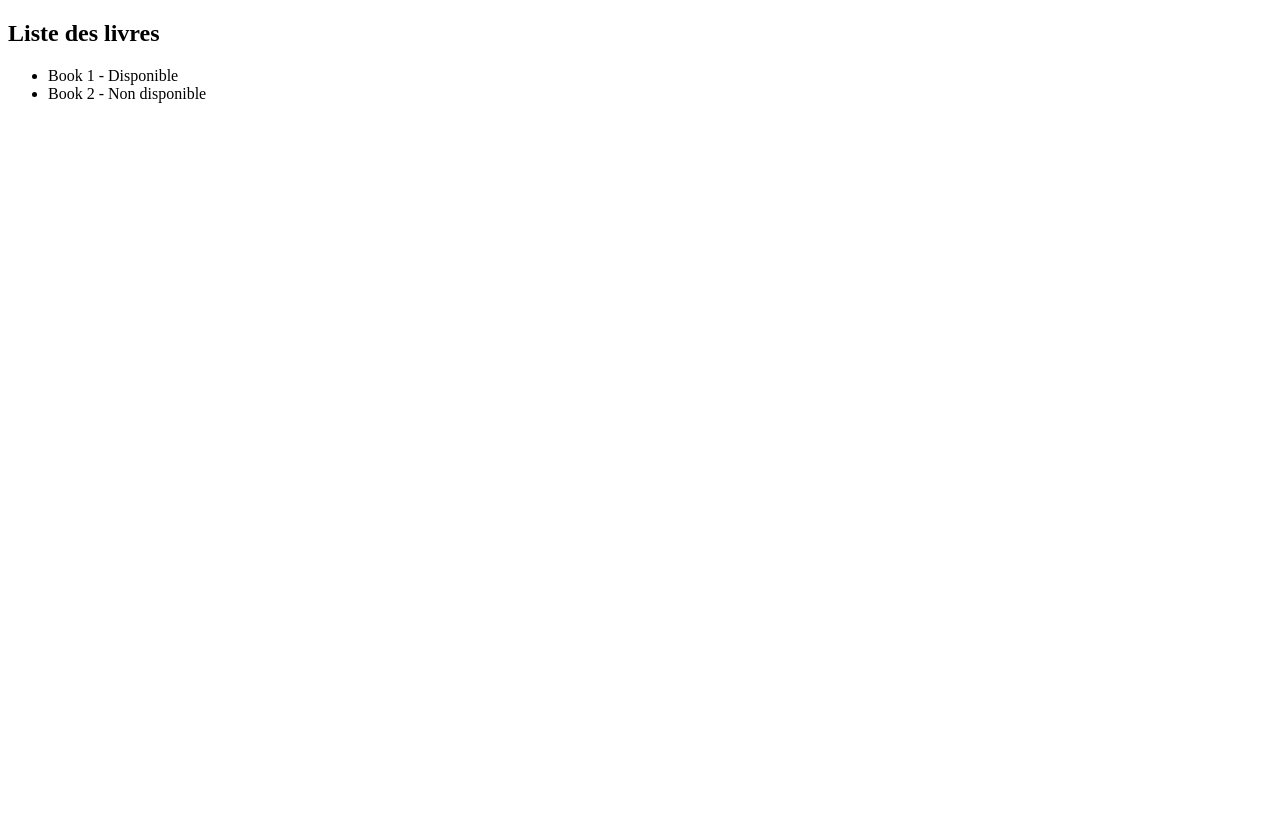
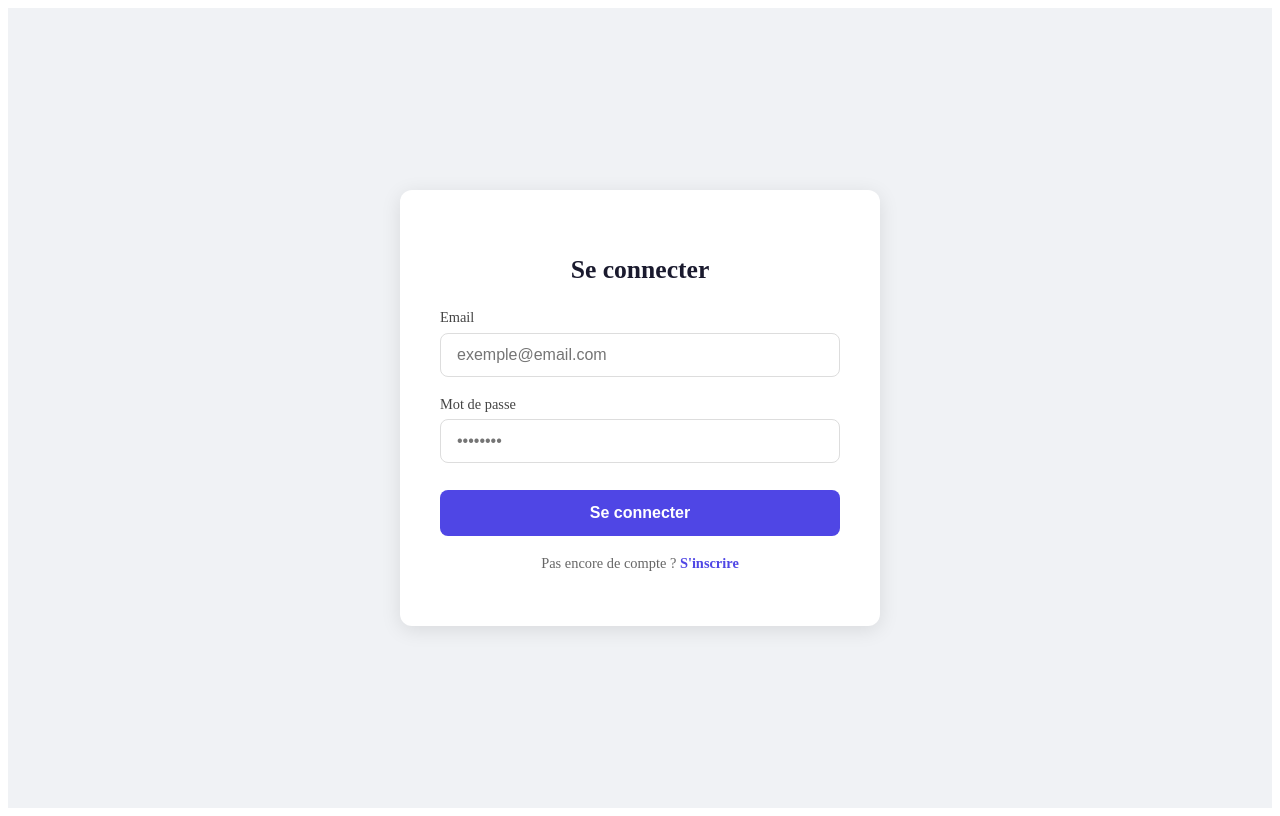
Before and after one commit to douae-boufnar/Projet-Linux, an Angular app in the folder frontend/: page /login in a window 1280 px wide. Before the commit this address led to /. Built offline with nearby package versions, Linux system fonts and the light colour scheme.

Commit message:
first push

```diff
--- a/frontend/src/app/app.config.ts
+++ b/frontend/src/app/app.config.ts
@@ -1,11 +1,13 @@
 import { ApplicationConfig, provideBrowserGlobalErrorListeners } from '@angular/core';
 import { provideRouter } from '@angular/router';
+import { provideHttpClient } from '@angular/common/http';
 
 import { routes } from './app.routes';
 
 export const appConfig: ApplicationConfig = {
   providers: [
     provideBrowserGlobalErrorListeners(),
-    provideRouter(routes)
+    provideRouter(routes),
+    provideHttpClient()
   ]
 };
--- a/frontend/src/app/app.routes.ts
+++ b/frontend/src/app/app.routes.ts
@@ -1,3 +1,9 @@
 import { Routes } from '@angular/router';
+import { LoginComponent } from './pages/login/login';
+import { BookListComponent } from './pages/book-list/book-list';
 
-export const routes: Routes = [];
+export const routes: Routes = [
+  { path: '', redirectTo: 'login', pathMatch: 'full' },
+  { path: 'login', component: LoginComponent },
+  { path: 'books', component: BookListComponent },
+];
--- a/frontend/src/app/app.ts
+++ b/frontend/src/app/app.ts
@@ -1,10 +1,10 @@
 import { Component } from '@angular/core';
-import { BookListComponent } from './pages/book-list/book-list';
+import { RouterOutlet } from '@angular/router';
 
 @Component({
   selector: 'app-root',
   standalone: true,
-  imports: [BookListComponent],
-  templateUrl: './app.html'
+  imports: [RouterOutlet],
+  template: '<router-outlet />'
 })
 export class App {}
--- /dev/null
+++ b/frontend/src/app/pages/login/login.css
@@ -0,0 +1,100 @@
+.login-wrapper {
+  min-height: 100vh;
+  display: flex;
+  align-items: center;
+  justify-content: center;
+  background-color: #f0f2f5;
+}
+
+.login-card {
+  background: #ffffff;
+  padding: 2.5rem;
+  border-radius: 12px;
+  box-shadow: 0 4px 20px rgba(0, 0, 0, 0.1);
+  width: 100%;
+  max-width: 400px;
+}
+
+.login-title {
+  text-align: center;
+  margin-bottom: 1.5rem;
+  font-size: 1.6rem;
+  font-weight: 700;
+  color: #1a1a2e;
+}
+
+.form-group {
+  margin-bottom: 1.2rem;
+}
+
+.form-group label {
+  display: block;
+  margin-bottom: 0.4rem;
+  font-size: 0.9rem;
+  color: #444;
+  font-weight: 500;
+}
+
+.form-input {
+  width: 100%;
+  padding: 0.75rem 1rem;
+  border: 1.5px solid #ddd;
+  border-radius: 8px;
+  font-size: 1rem;
+  transition: border-color 0.2s;
+  box-sizing: border-box;
+}
+
+.form-input:focus {
+  outline: none;
+  border-color: #4f46e5;
+}
+
+.btn-login {
+  width: 100%;
+  padding: 0.85rem;
+  background-color: #4f46e5;
+  color: white;
+  border: none;
+  border-radius: 8px;
+  font-size: 1rem;
+  font-weight: 600;
+  cursor: pointer;
+  transition: background-color 0.2s;
+  margin-top: 0.5rem;
+}
+
+.btn-login:hover:not(:disabled) {
+  background-color: #4338ca;
+}
+
+.btn-login:disabled {
+  opacity: 0.6;
+  cursor: not-allowed;
+}
+
+.error-message {
+  background-color: #fee2e2;
+  color: #dc2626;
+  padding: 0.75rem 1rem;
+  border-radius: 8px;
+  margin-bottom: 1rem;
+  font-size: 0.9rem;
+}
+
+.register-link {
+  text-align: center;
+  margin-top: 1.2rem;
+  font-size: 0.9rem;
+  color: #666;
+}
+
+.register-link a {
+  color: #4f46e5;
+  text-decoration: none;
+  font-weight: 600;
+}
+
+.register-link a:hover {
+  text-decoration: underline;
+}
--- /dev/null
+++ b/frontend/src/app/pages/login/login.html
@@ -0,0 +1,49 @@
+<!DOCTYPE html>
+<div class="login-wrapper">
+  <div class="login-card">
+    <h3 class="login-title">Se connecter</h3>
+
+    <!-- Message d'erreur -->
+    <div *ngIf="errorMessage" class="error-message">
+      {{ errorMessage }}
+    </div>
+
+    <!-- Champ Email -->
+    <div class="form-group">
+      <label for="email">Email</label>
+      <input
+        type="email"
+        id="email"
+        [(ngModel)]="email"
+        placeholder="exemple@email.com"
+        class="form-input"
+      />
+    </div>
+
+    <!-- Champ Mot de passe -->
+    <div class="form-group">
+      <label for="password">Mot de passe</label>
+      <input
+        type="password"
+        id="password"
+        [(ngModel)]="password"
+        placeholder="••••••••"
+        class="form-input"
+      />
+    </div>
+
+    <!-- Bouton Connexion -->
+    <button
+      class="btn-login"
+      (click)="login()"
+      [disabled]="loading"
+    >
+      {{ loading ? 'Connexion...' : 'Se connecter' }}
+    </button>
+
+    <!-- Lien vers inscription -->
+    <p class="register-link">
+      Pas encore de compte ? <a routerLink="/register">S'inscrire</a>
+    </p>
+  </div>
+</div>
--- /dev/null
+++ b/frontend/src/app/pages/login/login.ts
@@ -0,0 +1,38 @@
+import { Component } from '@angular/core';
+import { FormsModule } from '@angular/forms';
+import { Router } from '@angular/router';
+import { AuthService } from '../../services/auth.service';
+import { CommonModule } from '@angular/common';
+
+@Component({
+  selector: 'app-login',
+  standalone: true,
+  imports: [FormsModule, CommonModule],
+  templateUrl: './login.html',
+  styleUrl: './login.css'
+})
+export class LoginComponent {
+  email: string = '';
+  password: string = '';
+  errorMessage: string = '';
+  loading: boolean = false;
+
+  constructor(private authService: AuthService, private router: Router) {}
+
+  login(): void {
+    this.errorMessage = '';
+    this.loading = true;
+
+    this.authService.login(this.email, this.password).subscribe({
+      next: (data) => {
+        this.authService.saveToken(data.access_token);
+        this.loading = false;
+        this.router.navigate(['/books']);
+      },
+      error: (err) => {
+        this.errorMessage = err.error?.message || 'Erreur de connexion.';
+        this.loading = false;
+      }
+    });
+  }
+}
--- /dev/null
+++ b/frontend/src/app/services/auth.service.ts
@@ -0,0 +1,36 @@
+import { Injectable } from '@angular/core';
+import { HttpClient } from '@angular/common/http';
+import { Observable } from 'rxjs';
+
+@Injectable({
+  providedIn: 'root'
+})
+export class AuthService {
+  private apiUrl = 'http://localhost:8000/api';
+
+  constructor(private http: HttpClient) {}
+
+  login(email: string, password: string): Observable<any> {
+    return this.http.post(`${this.apiUrl}/login`, { email, password });
+  }
+
+  register(name: string, email: string, password: string): Observable<any> {
+    return this.http.post(`${this.apiUrl}/register`, { name, email, password });
+  }
+
+  saveToken(token: string): void {
+    localStorage.setItem('token', token);
+  }
+
+  getToken(): string | null {
+    return localStorage.getItem('token');
+  }
+
+  isLoggedIn(): boolean {
+    return !!this.getToken();
+  }
+
+  logout(): void {
+    localStorage.removeItem('token');
+  }
+}
```
Also changed, not shown: 2 other files (tests, documents, lock files or other folders).
